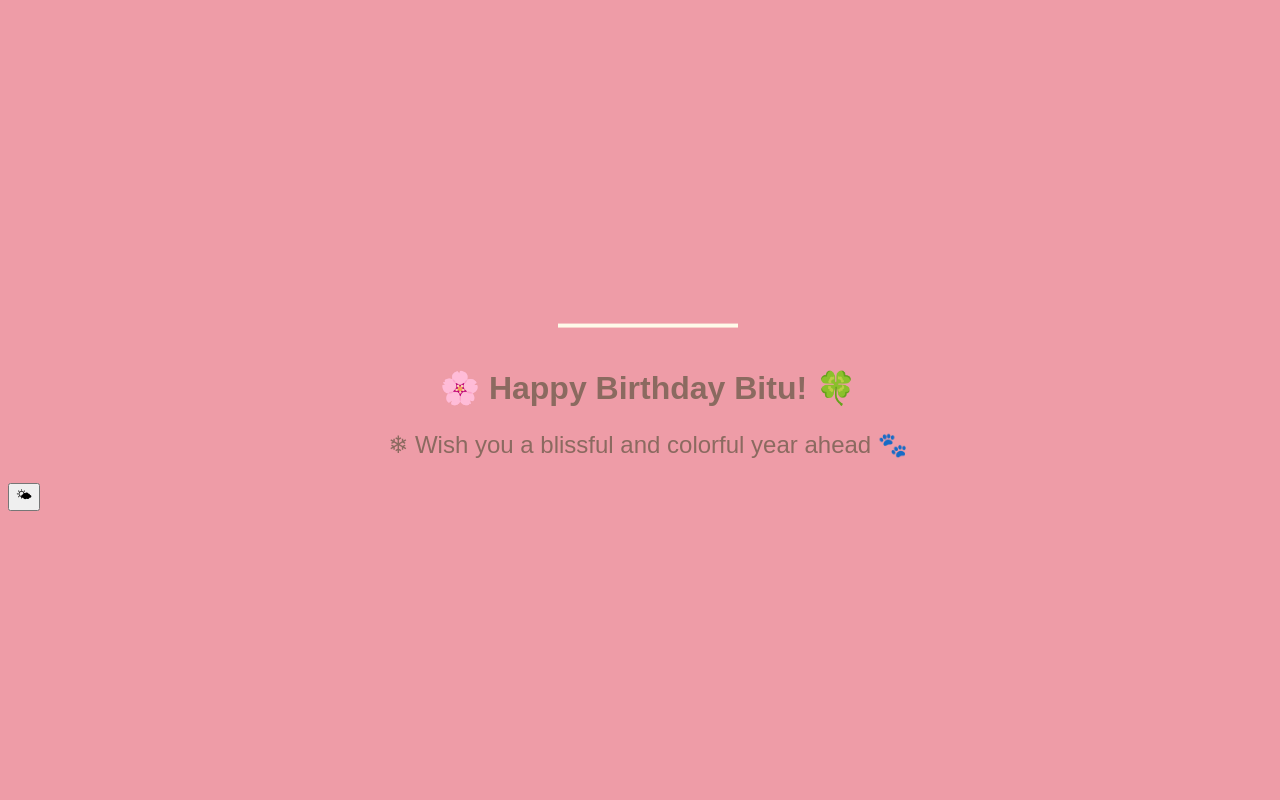
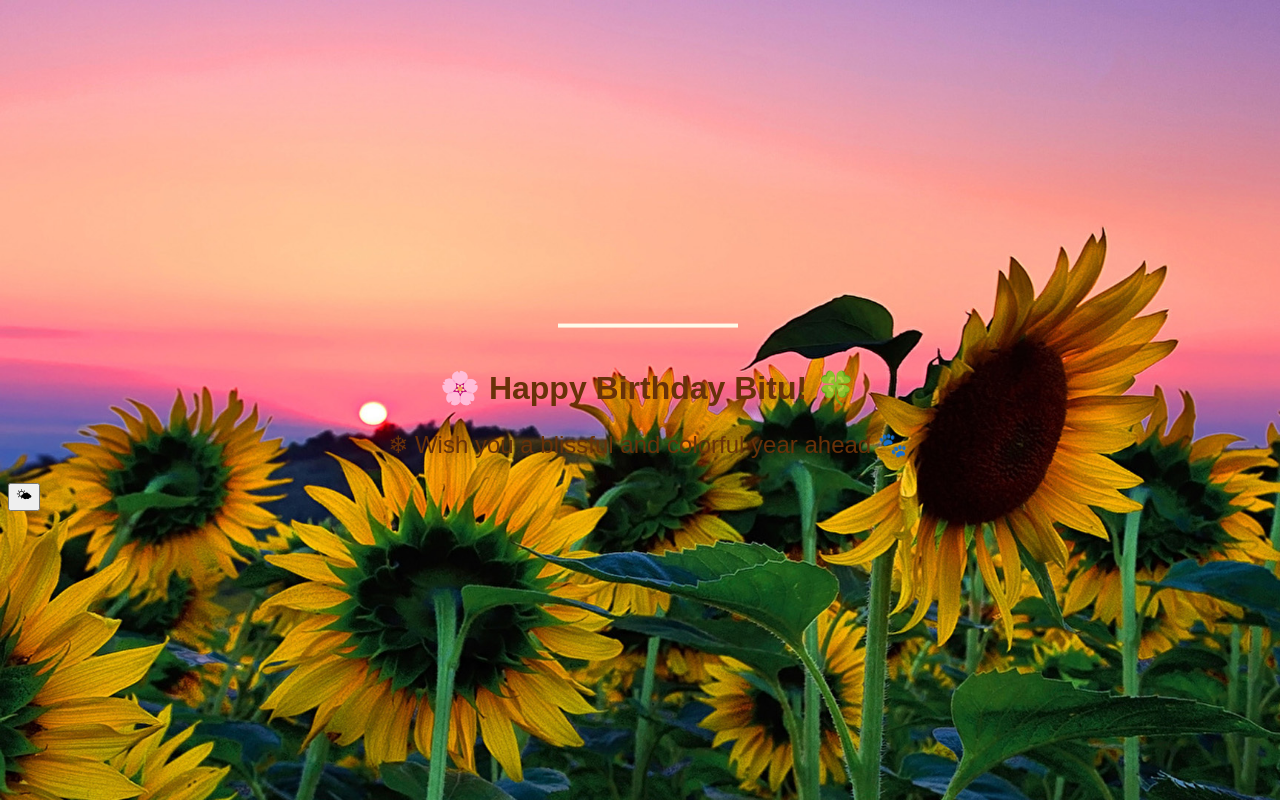
Before and after one commit to Sparsha-Ray/Sparsha-Ray.github.io, a plain HTML site: page index.html in a window 1280 px wide. Drawn offline with Linux system fonts and the light colour scheme.

Commit message:
Update styles.css

```diff
--- a/styles.css
+++ b/styles.css
@@ -19,7 +19,8 @@ body {
 }
 
 body {
-  background: #ee9ca7;
+  background-image: url("sunflowers.jpg");
+  background-size: cover;
 }
 
 #cake {
@@ -121,7 +122,7 @@ body {
 }
 
 .text {
-  color: #8b6a60;
+  color: #683109;
   font-family: JuliaMono-Light, sans-serif;
   font-weight: 300;
   text-align: center;
@@ -134,7 +135,7 @@ body {
 }
 
 .replacement-text{
-  color: #8b6a60;
+  color: #240c04;
   font-family: JuliaMono-Light, sans-serif;
   font-weight: 500;
   text-align: center;
```
